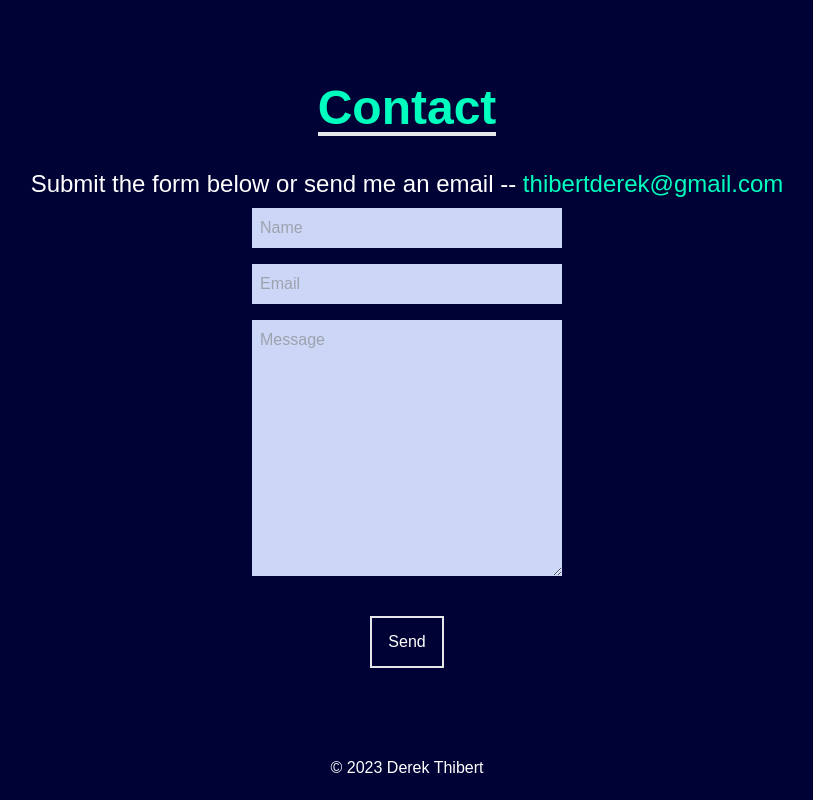
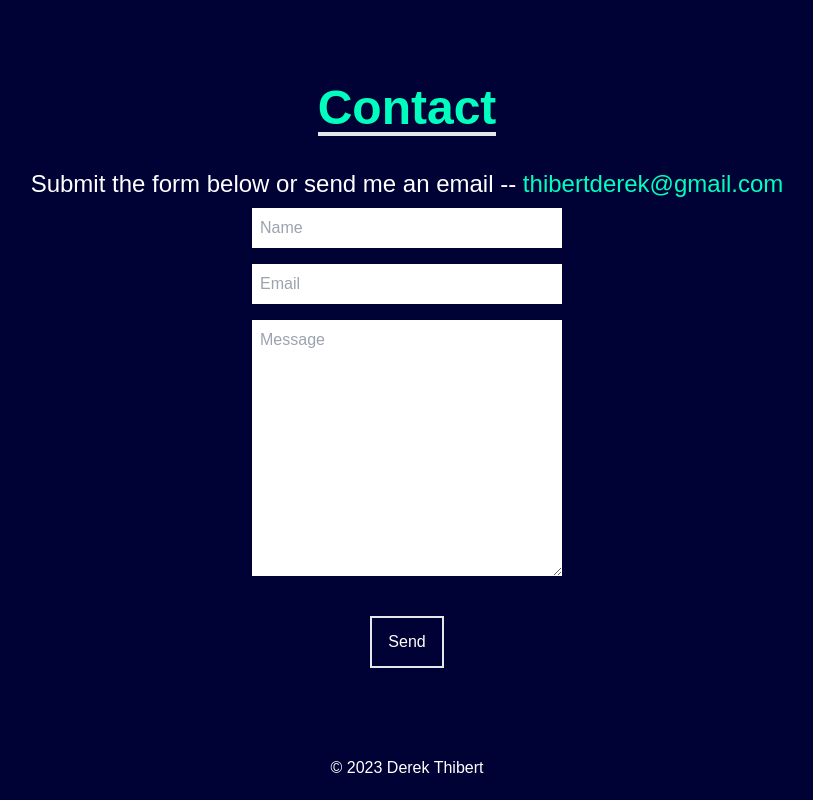
Before and after one commit to thibert-derek/site, a React (Create React App) app: page / in a window 1280 px wide. Shown: the part 2796-3596 px from the top of the page, without its empty margins (233-1046 px from the left). Built offline with nearby package versions, Linux system fonts and the light colour scheme.

Commit message:
Made some more changes

```diff
--- a/src/components/Contact.jsx
+++ b/src/components/Contact.jsx
@@ -16,9 +16,9 @@ const Contact = () => {
         action="https://getform.io/f/316eb73c-f136-4dbb-92a1-5472734c2d7f"
         enctype="multipart/form-data"
         className="flex flex-col max-w-[1000px] px-20">
-            <input className="p-2 my-2 bg-[#ccd6f6] text-black" type="text" placeholder="Name" name="name"/>
-            <input className="p-2 my-2 bg-[#ccd6f6] text-black" type="email" placeholder="Email" name="email"/>
-            <textarea className="p-2 my-2 bg-[#ccd6f6] text-black" cols="30" rows="10" type="message" placeholder="Message" name="name"/>
+            <input className="p-2 my-2 bg-[#ffffff] text-black" type="text" placeholder="Name" name="name"/>
+            <input className="p-2 my-2 bg-[#ffffff] text-black" type="email" placeholder="Email" name="email"/>
+            <textarea className="p-2 my-2 bg-[#ffffff] text-black" cols="30" rows="10" type="message" placeholder="Message" name="name"/>
             <button className="border-2 items-center hover:bg-white hover:text-black duration-300 px-4 py-3 my-8 mx-auto flex">Send</button>
             </form>
     </div>
```
